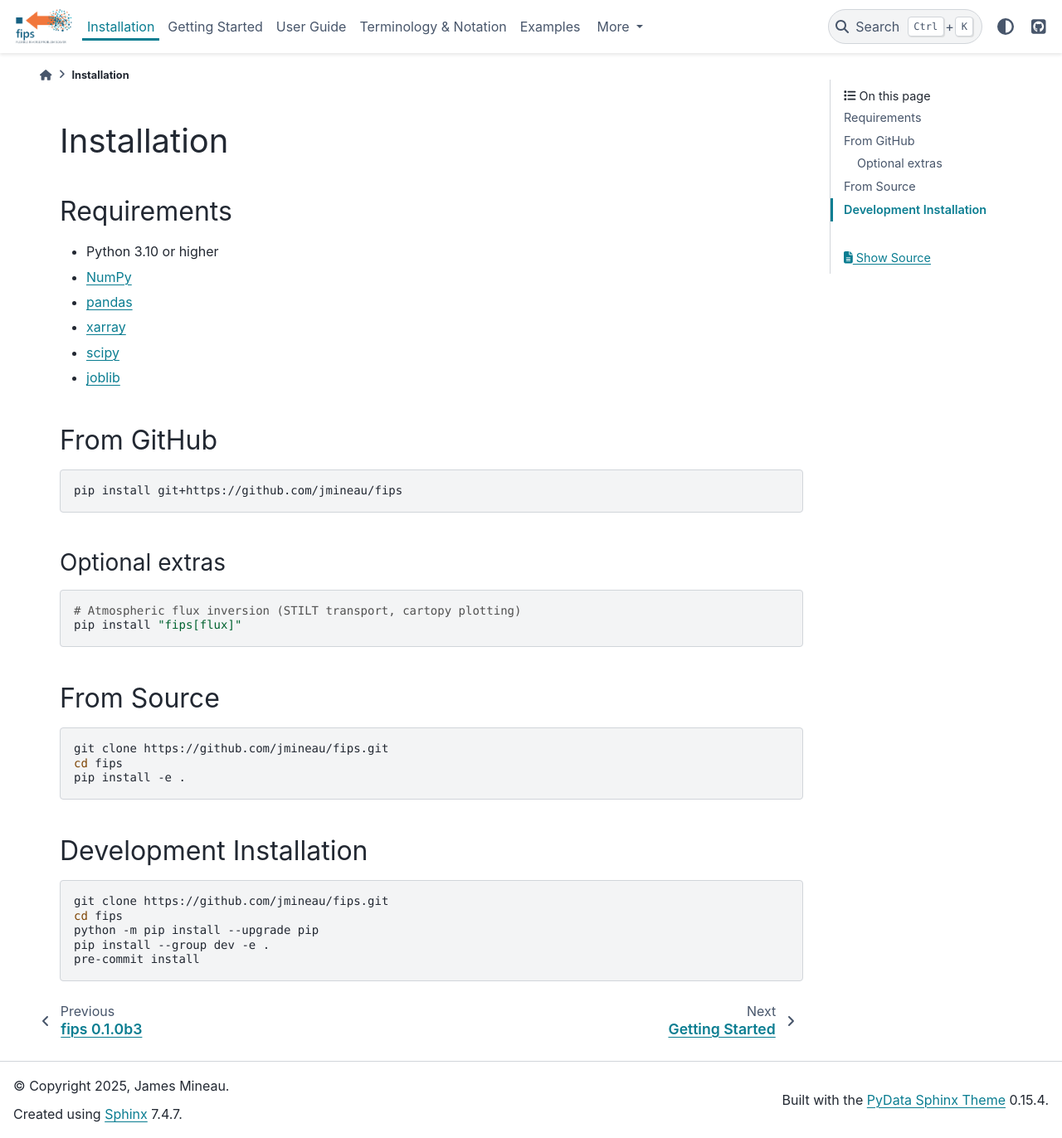
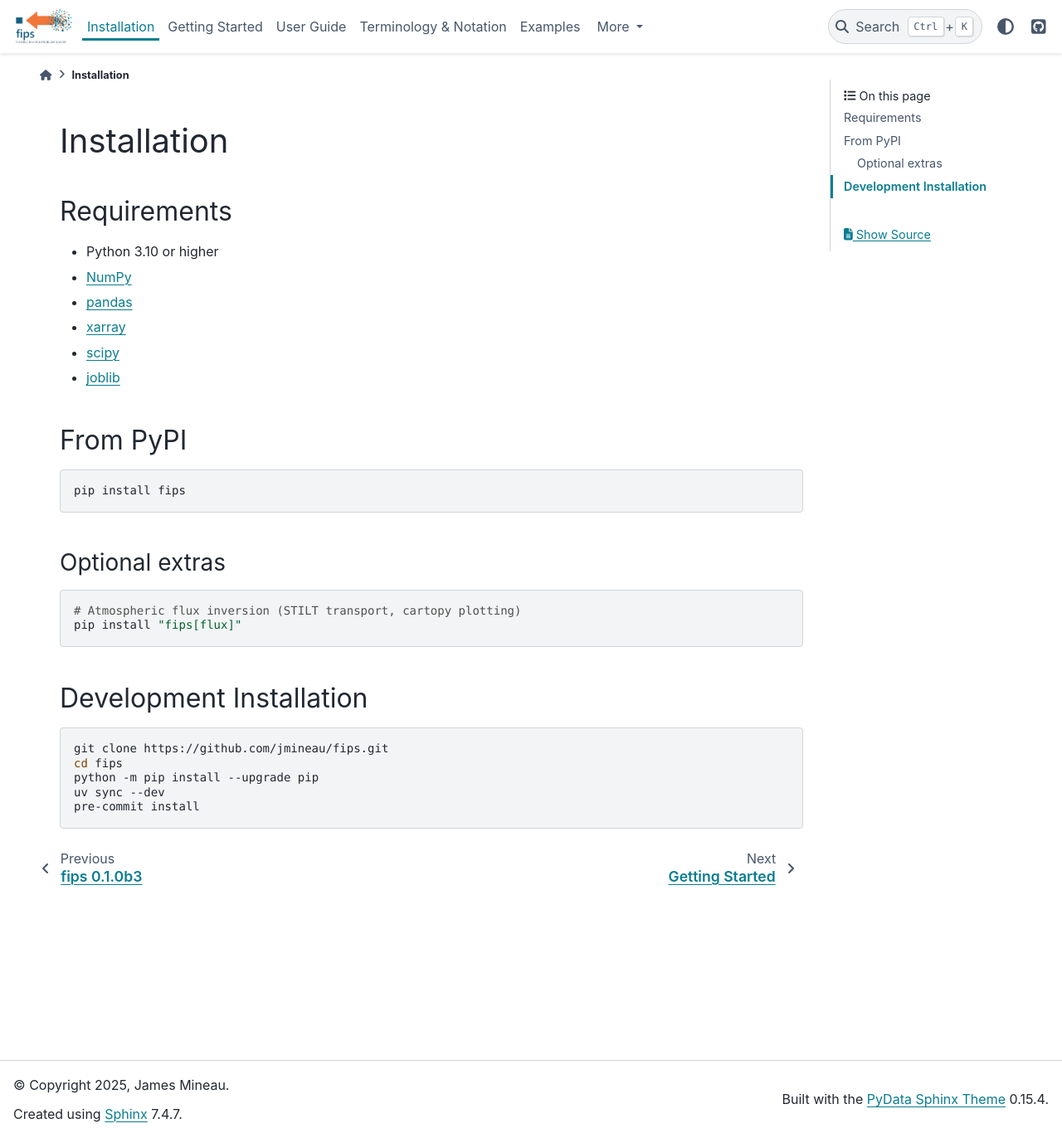
Before and after one commit to jmineau/fips, a Sphinx documentation site: the page built from docs/installation.rst, in a window 1280 px wide and 1372 px high. Shown: the whole window at 83% size. Built offline with Sphinx 7.4.7 and the PyData theme 0.15.4, drawn with Linux system fonts in a browser that asks for light colours; pages that are not in the unit, such as notebooks, are missing from menus.

Commit message:
docs: update installation instructions to use PyPI

```diff
--- a/docs/installation.rst
+++ b/docs/installation.rst
@@ -11,12 +11,12 @@ Requirements
 - `scipy <https://scipy.org>`_
 - `joblib <https://joblib.readthedocs.io>`_
 
-From GitHub
------------
+From PyPI
+---------
 
 .. code-block:: bash
 
-   pip install git+https://github.com/jmineau/fips
+   pip install fips
 
 Optional extras
 ~~~~~~~~~~~~~~~
@@ -26,15 +26,6 @@ Optional extras
    # Atmospheric flux inversion (STILT transport, cartopy plotting)
    pip install "fips[flux]"
 
-From Source
------------
-
-.. code-block:: bash
-
-   git clone https://github.com/jmineau/fips.git
-   cd fips
-   pip install -e .
-
 Development Installation
 ------------------------
 
@@ -43,5 +34,5 @@ Development Installation
    git clone https://github.com/jmineau/fips.git
    cd fips
    python -m pip install --upgrade pip
-   pip install --group dev -e .
+   uv sync --dev
    pre-commit install
```
Also changed, not shown: README.md (+4 -4 lines).
